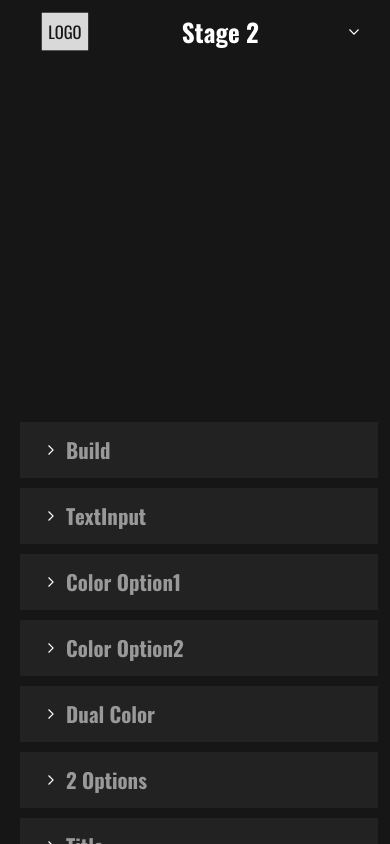
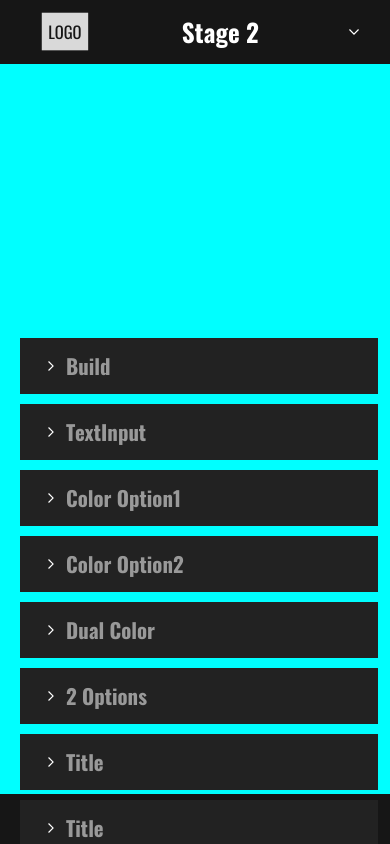
Before and after one commit to berekettussa123/color-builder, a React (Create React App) app: page /stage-two in a window 390 px wide. Built offline with nearby package versions, Linux system fonts and the light colour scheme; the HTML template or start-up script is replaced by a standard one.

Commit message:
helosssasakas

```diff
--- a/src/main.scss
+++ b/src/main.scss
@@ -235,7 +235,7 @@ p {
     display: none;
   }
   .leftContainers {
-    height: 50vh;
+    height: 60vh;
    width: 95%;
 
     // z-index: -2;
--- a/src/views/components/ui/MainContainer.js
+++ b/src/views/components/ui/MainContainer.js
@@ -7,13 +7,13 @@ function MainContainer(props) {
   return (
     <div className="main-container flex">
 
-      <div className={`${accordionOpen&&"hideLeftPanel "} left-panel flex-1 px-5 overflow-y-auto`}>
+      <div className={`${accordionOpen&&"hideLeftPanel "} left-panel  px-5 overflow-y-auto`}>
         { props.leftPanel }
       </div>
       {/* <main className={`${accordionOpen&&"hideLeftPanel "} center-panel  px-5`}>
         { props.children }
       </main> */}
-      {/* <div className="right-panel flex-1 px-5">
+      {/* <div className="right-panel  px-5">
         { props.rightPanel }
       </div> */}
     </div>
--- a/src/views/components/ui/MainContainer.scss
+++ b/src/views/components/ui/MainContainer.scss
@@ -33,9 +33,13 @@
     flex-direction: column;
     overflow: hidden;
   }
-  .left-panel,
+  .left-panel{
+    flex: 5 !important;
+  }
   .right-panel {
+    flex: 1 !important;
     // margin-top: 5rem !important;
+
   }
   .main-container {
     width: 100vw;
@@ -62,13 +66,16 @@
     }
   }
   .main-container {
+    height: 100vh;
+    background-color: aqua !important;
     .center-panel {
+      flex: 1;
       // background-color: aliceblue;
       // min-width: 100px !important;
       // height: 10vh !important;
       // margin-top: 5rem !important;
 
-      // order: 1;
+      order: 1;
       // // z-index: 9000;
       // margin-bottom: 3rem;
       // z-index: -9999999;
--- a/src/views/components/ui/OptionAccordion.scss
+++ b/src/views/components/ui/OptionAccordion.scss
@@ -77,7 +77,7 @@
       // // padding-top: 200px;
       // ----------------------------
       min-height: auto;
-      position: fixed !important;
+      // position: fixed !important;
       top: 5px !important;
       left: 1rem;
       // left: 0 !important;
```
